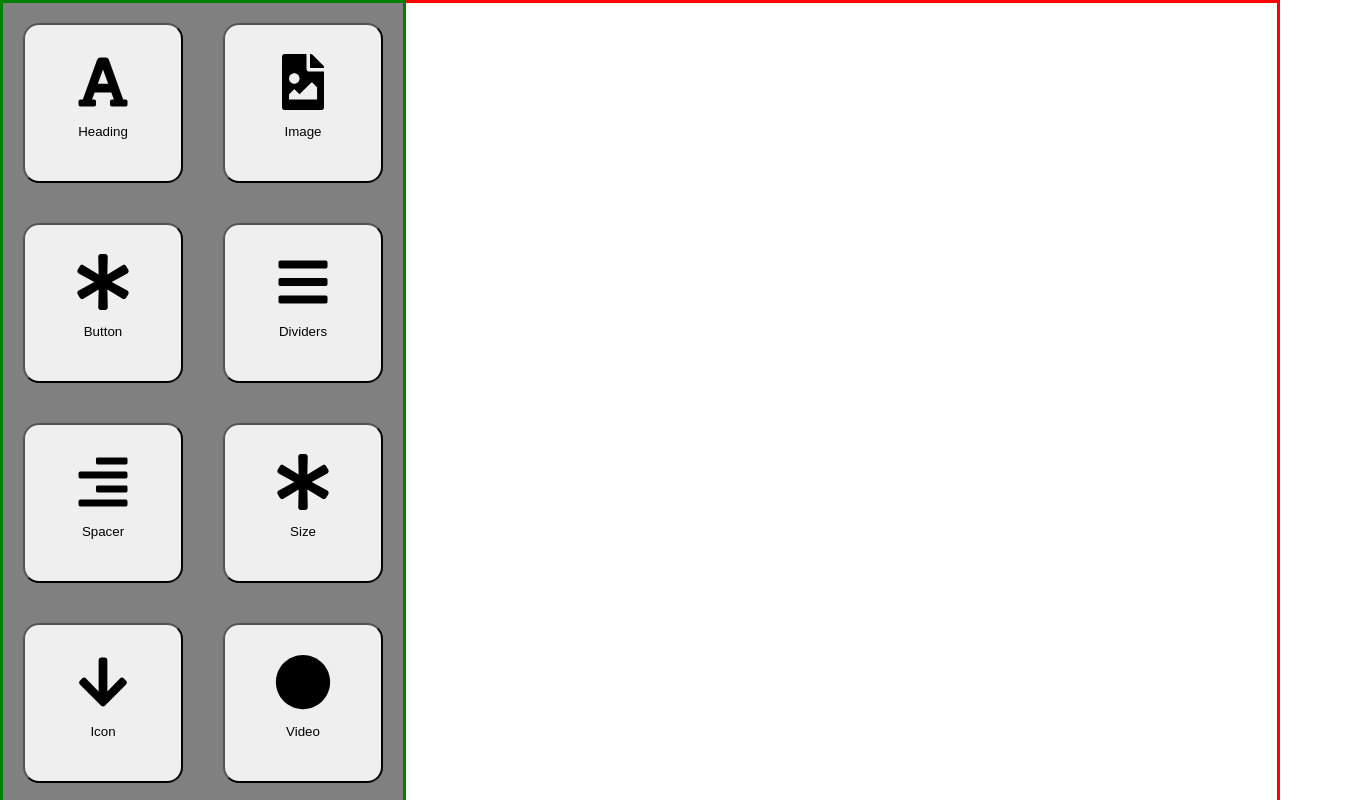
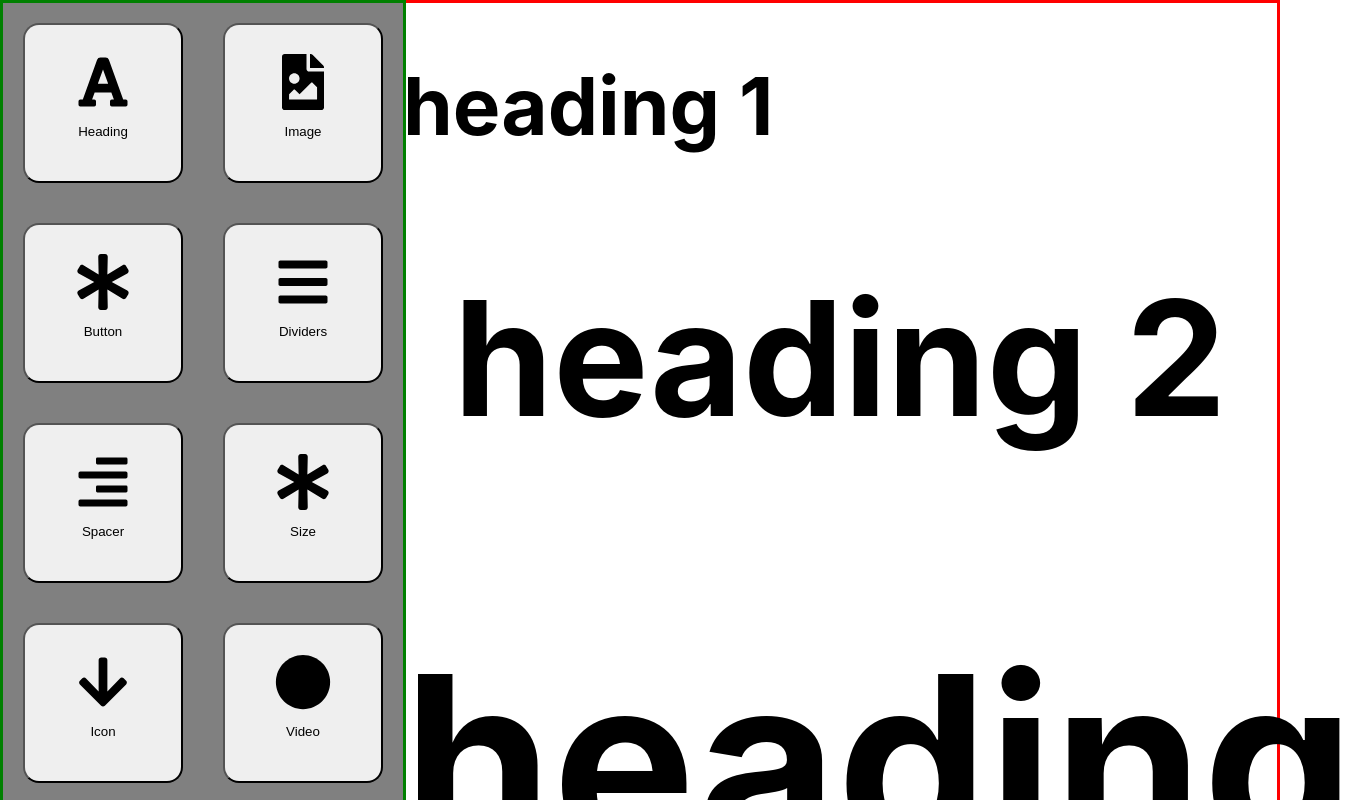
Before and after one commit to matthewalunni/drag-and-drop-editor, a React (Create React App) app: page / in a window 1280 px wide. Shown: the top 800 px of the page, 1354 px wide, since content can reach past the window. Built offline with nearby package versions, Linux system fonts and the light colour scheme.

Commit message:
Ability to render a page from json.

```diff
--- a/src/App.js
+++ b/src/App.js
@@ -2,9 +2,60 @@ import React from 'react';
 import './App.css';
 import Editor from './editor/Editor'
 
+
+
+
+class Backend {
+  all() {
+    return [
+      {
+
+        id: 0,
+        type: "heading",
+        text: "heading 1",
+        style: [
+          {
+            color: "black",
+            fontSize: "10vh",
+            textAlign: "left",
+          }
+        ],
+
+      },
+      {
+        id: 1,
+        type: "heading",
+        text: "heading 2",
+        style: [
+          {
+            color: "black",
+            fontSize: "20vh",
+            textAlign: "center",
+          }
+        ],
+      },
+      {
+        id: 2,
+        type: "heading",
+        text: "heading 3",
+        style: [
+          {
+            color: "black",
+            fontSize: "30vh",
+            textAlign: "right",
+          }
+        ],
+      }
+
+    ];
+  }
+}
+
+var b = new Backend();
+
 function App() {
   return (
-    <Editor/>
+    <Editor page={b.all()} />
   );
 }
 
--- a/src/editor/Editor.js
+++ b/src/editor/Editor.js
@@ -1,6 +1,8 @@
 import React, { Component } from 'react';
 import EditorSideBar from './components/EditorSidebar';
 import EditingPage from '../editor/components/EditingPage';
+
+
 
 class Editor extends Component {
     constructor(props) {
@@ -8,7 +10,7 @@ class Editor extends Component {
         console.log("Constructor: ", this.props)
         this.onClick.bind(this.onClick);
         this.state = {
-            page: [],
+            page: props.page,
         }
     }
 
--- a/src/editor/components/EditingPage.js
+++ b/src/editor/components/EditingPage.js
@@ -15,9 +15,19 @@ class EditingPage extends Component {
             console.log(this.props.page);
             let page = [];
             for (let index = 0; index < this.props.page.length; index++) {
-                //TODO - some logic here
-                //page.push(some component)
-                console.log(this.props.page[index]);
+                let section = this.props.page[index];
+                switch (section.type) {
+                    case "heading": {
+                        console.log("Heading!!!");
+                        page.push(<h1 key={index} style={section.style[0]}>{section.text}</h1>)
+                        break;
+                    }
+                    default: {
+                        console.log("Not a heading!");
+                        break;
+                    }
+                }
+
             }
 
             return page;
--- a/src/editor/components/EditorSidebar.js
+++ b/src/editor/components/EditorSidebar.js
@@ -9,7 +9,6 @@ import {
     faCircle
 } from "@fortawesome/free-solid-svg-icons";
 import EditorButton from './EditorButton';
-import App from '../../App';
 import * as constants from '../constants';
 
 class EditorSideBar extends Component {
@@ -40,6 +39,7 @@ const sideBarContainerStyle = {
     background: "grey",
     border: "3px solid green",
     float: "left",
+    position: "fixed",
 };
 
 
```
